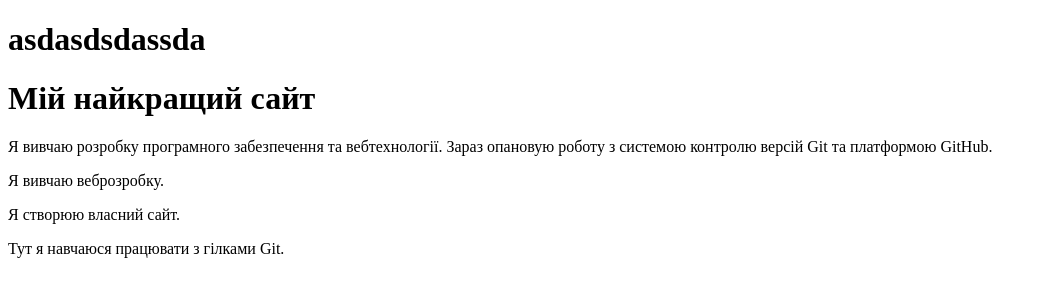
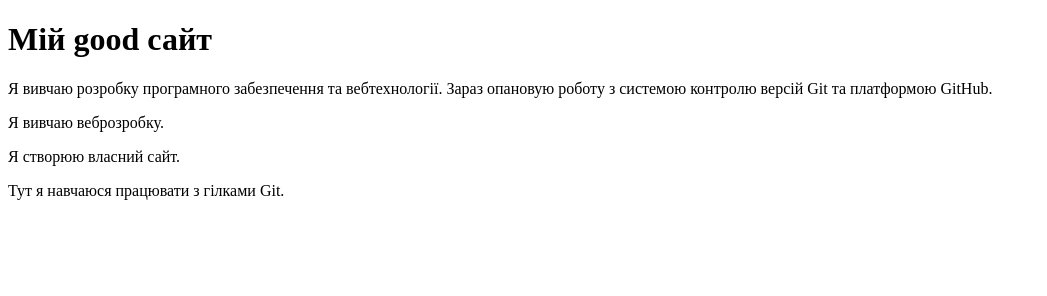
Before and after one commit to Log922/Lesson-3-16-11-26, a plain HTML site: page index.html in a window 1280 px wide. Shown: the whole page, without its empty margins (0-1047 px from the left). Drawn offline with Linux system fonts and the light colour scheme.

Commit message:
Update main title

```diff
--- a/index.html
+++ b/index.html
@@ -6,8 +6,8 @@
         <title>Моя сторінка</title>
     </head>
     <body>
-        <h1>asdasdsdassda</h1>
-        <h1>Мій найкращий сайт</h1>
+
+        <h1>Мій good сайт</h1>
         <p>Я вивчаю розробку програмного забезпечення та вебтехнології. Зараз опановую роботу з системою контролю версій Git та платформою GitHub.</p>
         <p>Я вивчаю веброзробку.</p>
         <section>
```
